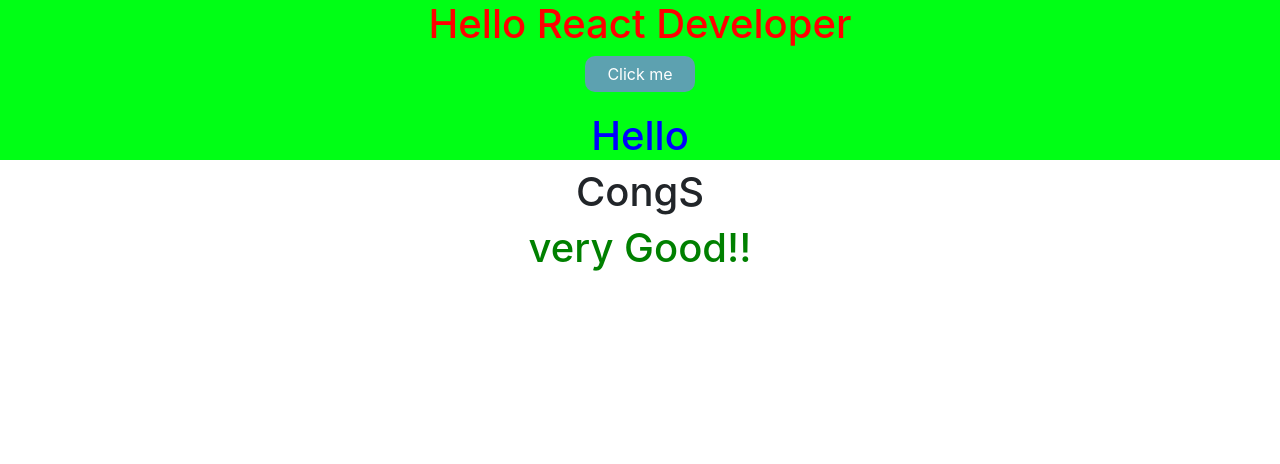
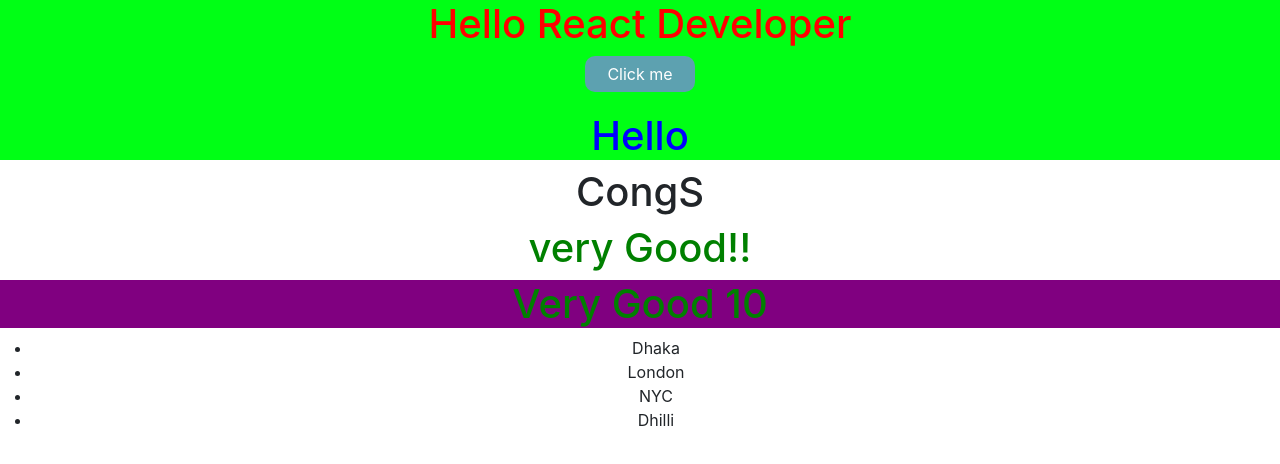
Before and after one commit to SumanPSTU/React-Basic, a React (Create React App) app: page / in a window 1280 px wide. Shown: the top 464 px of the page. Built offline with nearby package versions, Linux system fonts and the light colour scheme.

Commit message:
update file

```diff
--- a/src/component/IFelse.js
+++ b/src/component/IFelse.js
@@ -1,17 +1,35 @@
 const IFelse = () => {
   const marks = 700;
+  const city = ["Dhaka", "London", "NYC", "Dhilli"];
   let cop;
-  if(marks<90){
-    cop = <h1 style={{color:'red'}}>Very bad!!</h1>
-  }else{
-    cop = <h1 style={{color:'green'}}> very Good!!</h1>
+  if (marks < 90) {
+    cop = <h1 style={{ color: "red" }}>Very bad!!</h1>;
+  } else {
+    cop = <h1 style={{ color: "green" }}> very Good!!</h1>;
   }
 
-  return(<div>
-    {
-        (marks > 90) ? <h1>CongS</h1> : <h1>Opps</h1>
-    }
-    <div>{cop}</div>
-  </div>)
+  return (
+    <div>
+      {marks > 90 ? <h1>CongS</h1> : <h1>Opps</h1>}
+      <div>{cop}</div>
+      <div style={{ background: "purple" }}>
+        {((naem) => {
+          if (marks > 90) {
+            return <h1 style={{ color: "green" }}>Very Good {naem}</h1>;
+          } else {
+            <h1 style={{ color: "red" }}>Very Good</h1>;
+          }
+        })(10)}
+      </div>
+
+      <div style={{ weight: "100px" }}>
+        <ul>
+          {city.map((item, index) => {
+            return <li key={index.toString()}>{item}</li>;
+          })}
+        </ul>
+      </div>
+    </div>
+  );
 };
 export default IFelse;
```
